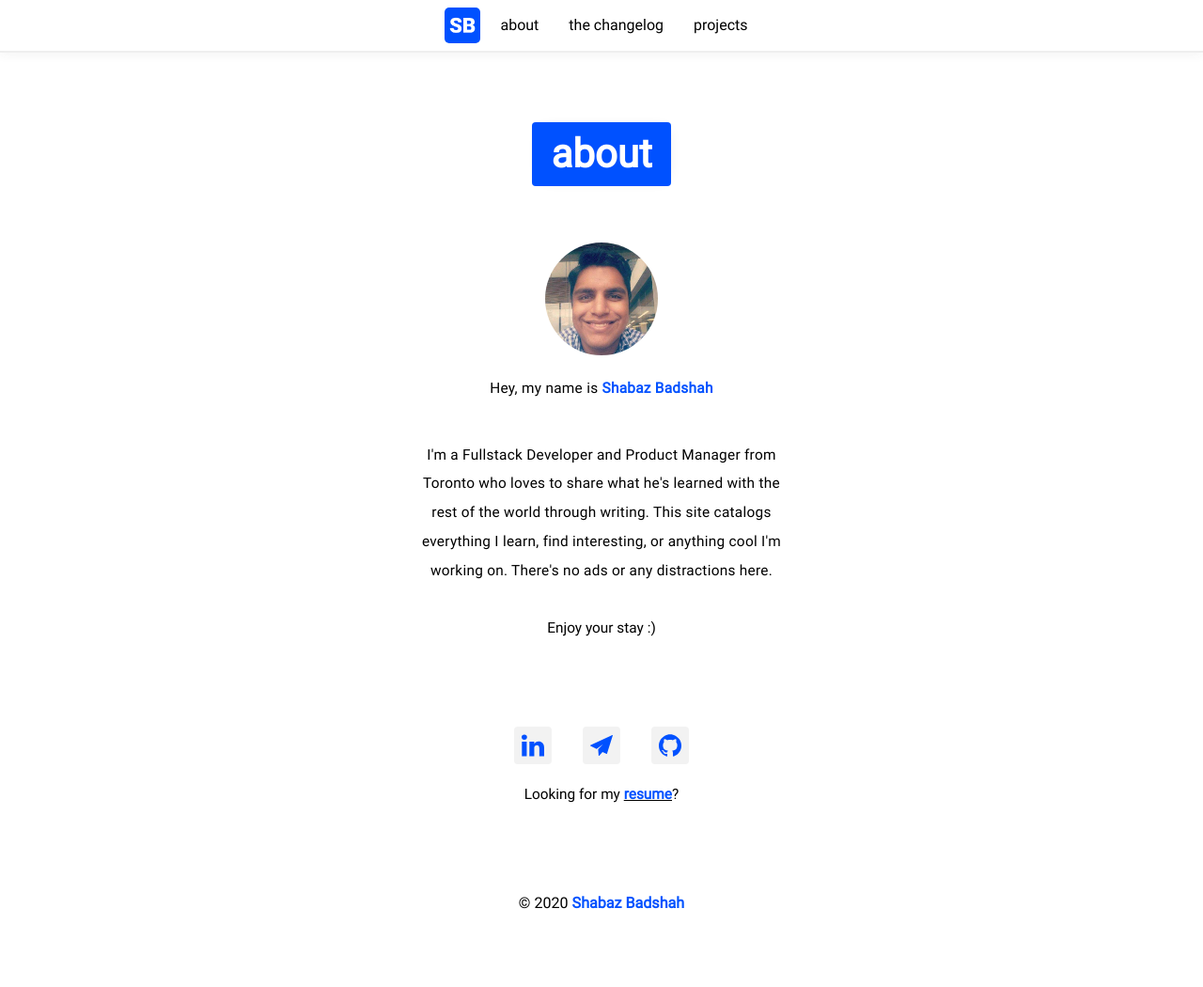
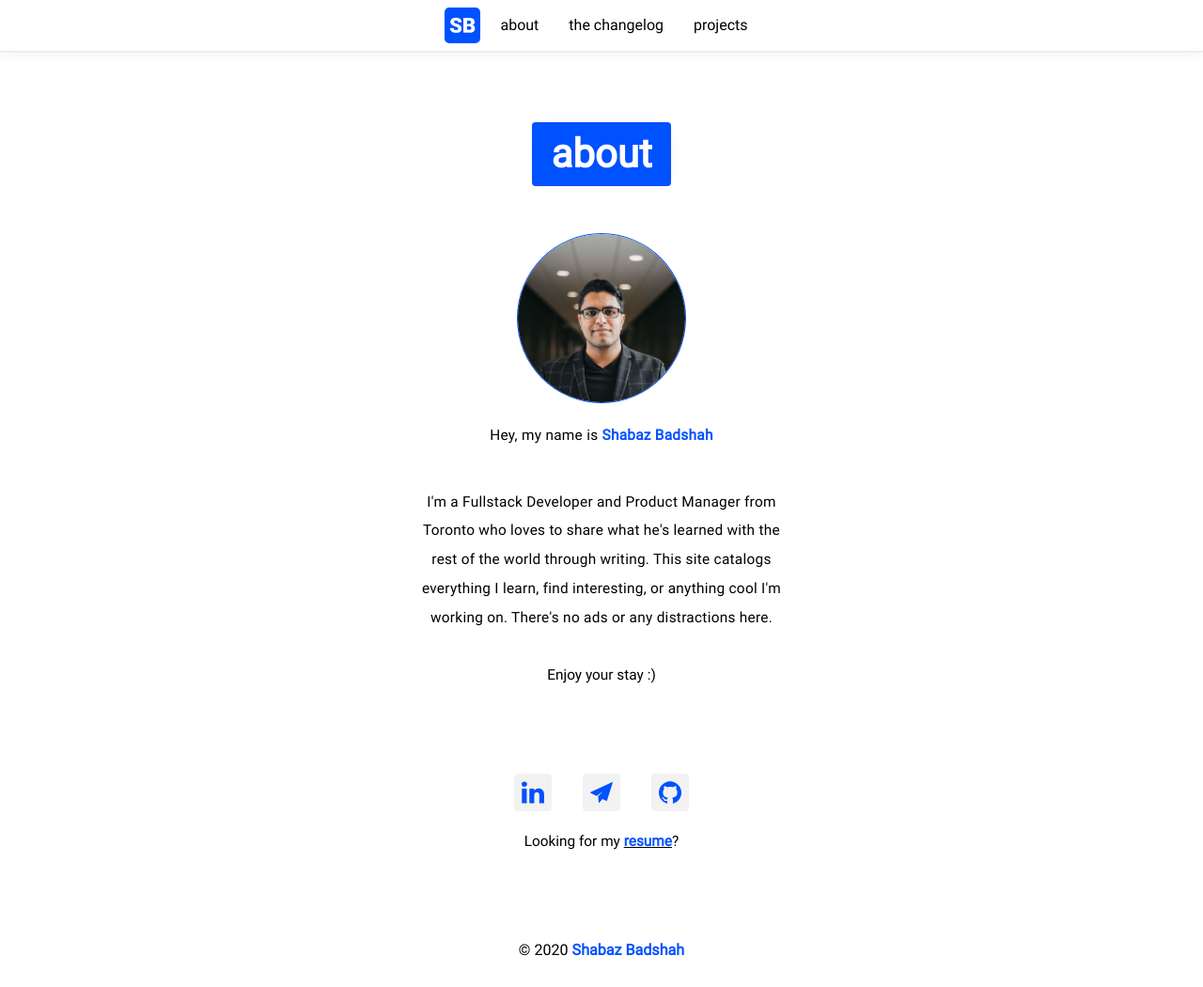
Before and after one commit to ShabazBadshah/shabazbadshah.com, a Jekyll site: the page built from index.html, in a window 1280 px wide. Shown: the whole page at 94% size. Built offline with Jekyll 4.4.1, drawn with Linux system fonts in a browser that asks for light colours.

Commit message:
Updated profile image

```diff
--- a/assets/css/main.css
+++ b/assets/css/main.css
@@ -3368,11 +3368,21 @@ a#resume-link {
   a#resume-link:hover {
     color: black; }
 
-img#profile-pic {
-  -webkit-border-radius: 300px;
-          border-radius: 300px;
-  width: 120px;
-  margin-top: 10px; }
+#profile-img-container {
+  display: inline-block;
+  position: relative;
+  width: 180px;
+  height: 180px; }
+
+#profile-img-container img#profile-pic {
+  -o-object-fit: contain;
+     object-fit: contain;
+  -o-object-position: center center;
+     object-position: center center;
+  width: 100%;
+  -webkit-border-radius: 50%;
+          border-radius: 50%;
+  border: 1px solid #0051ff; }
 
 p#sign-off {
   margin: 10px; }
--- a/index.html
+++ b/index.html
@@ -4,7 +4,9 @@ title: about - shabazbadshah.com
 ---
 
 <h2 class="page-title">about</h2>
-<img id="profile-pic" src="{{site.baseurl}}/assets/images/profile-pic.jpeg" alt="" srcset="">
+<div id="profile-img-container">
+  <img id="profile-pic" src="{{site.baseurl}}/assets/images/profile-pic.jpeg" alt="" srcset="">
+</div>
 <p class="about-blurb">Hey, my name is <b>Shabaz Badshah</b></p>
 <p class="about-blurb">
   I'm a Fullstack Developer and Product Manager from Toronto who loves to share what he's learned with the rest of the world through writing. This site catalogs everything I learn, find interesting, or anything cool I'm working on. There's no ads or any distractions here.
```
Also changed, not shown: assets/css/pages/about.sass (+13 -4 lines), assets/images/profile-pic.jpeg.
